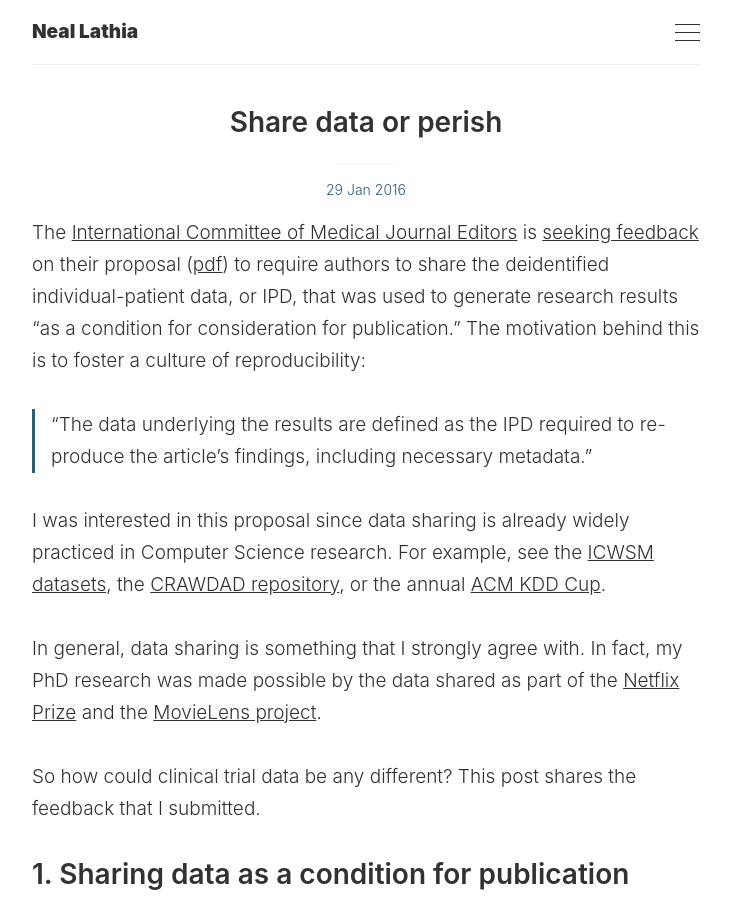
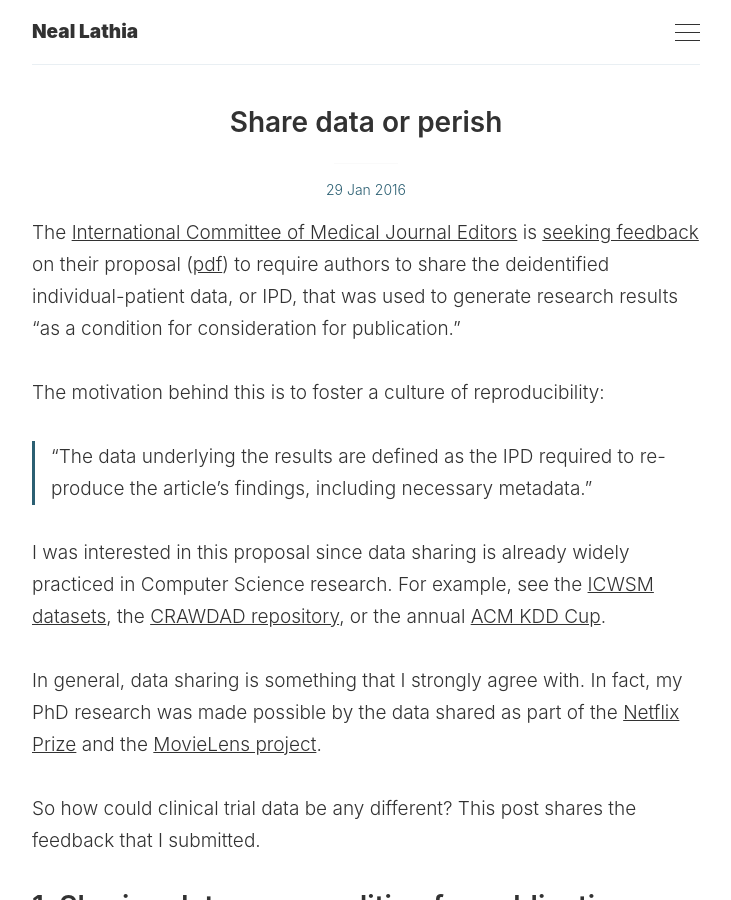
Before and after one commit to nlathia/nlathia.github.io, a Jekyll site: the page built from _posts/2016-01-29-Share-data-or-perish.md, in a window 1280 px wide and 900 px high. Shown: the whole window, without its empty margins (274-1005 px from the left). Built offline with Jekyll 4.4.1, drawn with Linux system fonts in a browser that asks for light colours; some of the changed lines change nothing that is shown.

Commit message:
Fix more setting

```diff
--- a/_posts/2016-01-29-Share-data-or-perish.md
+++ b/_posts/2016-01-29-Share-data-or-perish.md
@@ -5,7 +5,10 @@ tags: [data]
 excerpt_separator: <!--more-->
 ---
 
-The [International Committee of Medical Journal Editors](http://www.icmje.org/) is [seeking feedback](https://forms.acponline.org/webform/comments-icmje%E2%80%99s-proposals-sharing-clinical-trial-data) on their proposal ([pdf](http://icmje.org/news-and-editorials/M15-2928-PAP.pdf)) to require authors to share the deidentified individual-patient data, or IPD, that was used to generate research results “as a condition for consideration for publication.” The motivation behind this is to foster a culture of reproducibility:
+The [International Committee of Medical Journal Editors](http://www.icmje.org/) is [seeking feedback](https://forms.acponline.org/webform/comments-icmje%E2%80%99s-proposals-sharing-clinical-trial-data) on their proposal ([pdf](http://icmje.org/news-and-editorials/M15-2928-PAP.pdf)) to require authors to share the deidentified individual-patient data, or IPD, that was used to generate research results “as a condition for consideration for publication.”
+<!--more-->
+
+The motivation behind this is to foster a culture of reproducibility:
 
 > “The data underlying the results are defined as the IPD required to re-produce the article’s findings, including necessary metadata.”
 
```
